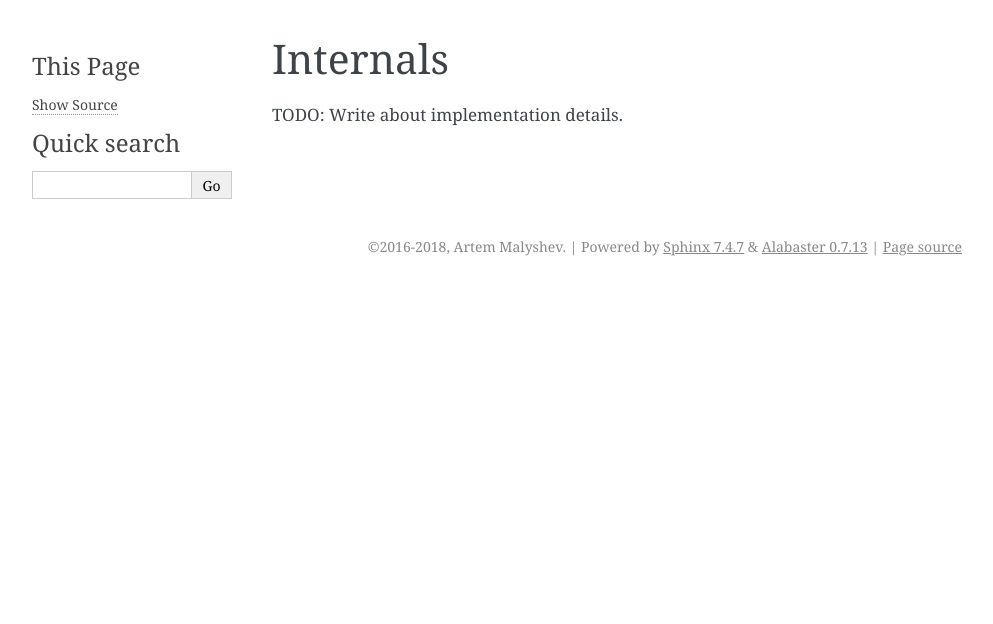
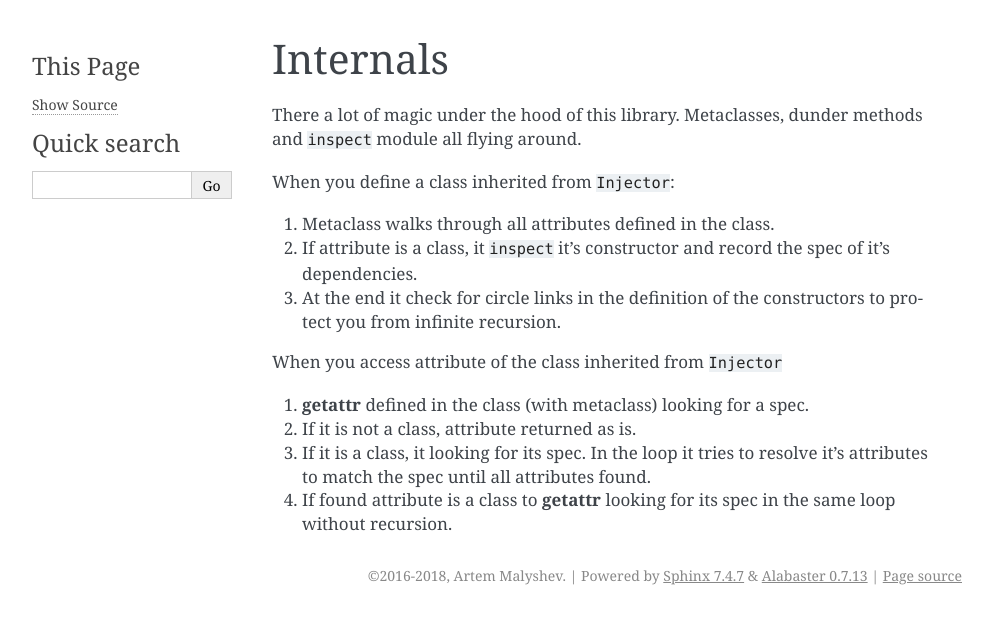
Before and after one commit to proofit404/dependencies, a Sphinx documentation site: the page built from docs/implementation.rst, in a window 1280 px wide. Shown: the top 624 px of the page, without its empty margins (148-1141 px from the left). Built offline with Sphinx 7.4.7, drawn with Linux system fonts in a browser that asks for light colours.

Commit message:
Write "Implementation" chapter of the documentation.

```diff
--- a/docs/implementation.rst
+++ b/docs/implementation.rst
@@ -2,4 +2,28 @@
  Internals
 ===========
 
-TODO: Write about implementation details.
+There a lot of magic under the hood of this library.  Metaclasses,
+dunder methods and ``inspect`` module all flying around.
+
+When you define a class inherited from ``Injector``:
+
+1. Metaclass walks through all attributes defined in the class.
+
+2. If attribute is a class, it ``inspect`` it's constructor and record
+   the spec of it's dependencies.
+
+3. At the end it check for circle links in the definition of the
+   constructors to protect you from infinite recursion.
+
+When you access attribute of the class inherited from ``Injector``
+
+1. **getattr** defined in the class (with metaclass) looking for a spec.
+
+2. If it is not a class, attribute returned as is.
+
+3. If it is a class, it looking for its spec.  In the loop it tries to
+   resolve it's attributes to match the spec until all attributes
+   found.
+
+4. If found attribute is a class to **getattr** looking for its spec
+   in the same loop without recursion.
```
